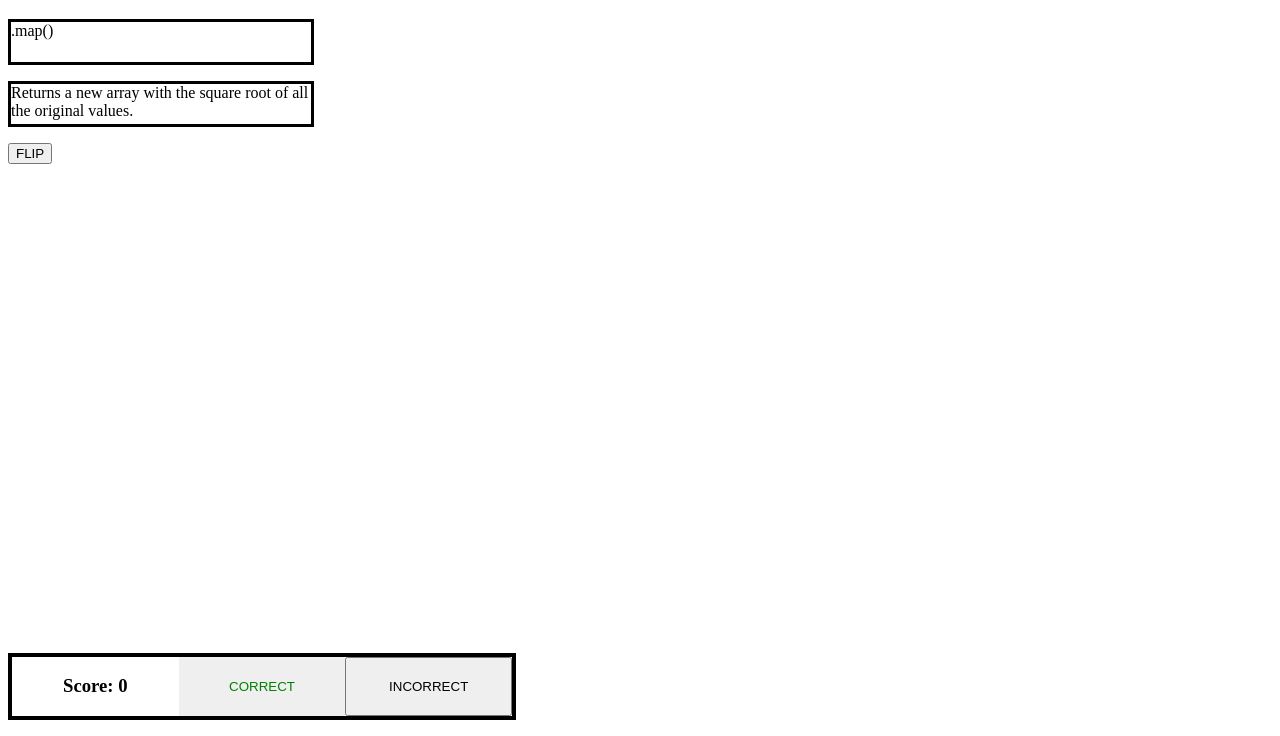
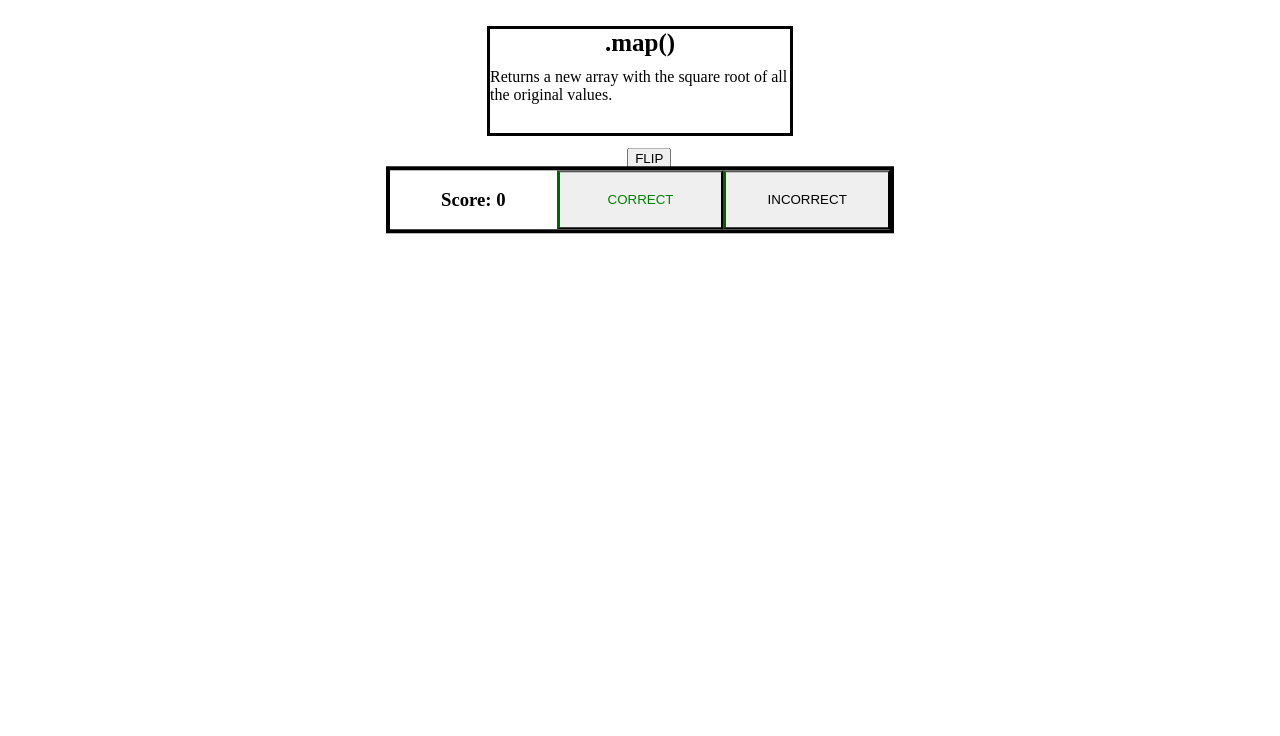
Before and after one commit to naffrey/FlashCards, a plain HTML site: page index.html in a window 1280 px wide. Both pictures are taken after a click on the button "FLIP". Shown: the part 64-800 px from the top of the page. Drawn offline with Linux system fonts and the light colour scheme.

Commit message:
CSS changes

```diff
--- a/script.js
+++ b/script.js
@@ -33,8 +33,7 @@ let card2 = new cardParts(
 
 let card1 = new cardParts('.concat()', 'Joins two separate arrays together.');
 let card7 = new cardParts(
-	'CONGRATS... *cought cough* push flip my dude',
-	'You have successfully remembered the main methods for altering an array in Javascript!'
+	'CONGRATS! YOU ARE ABLE TO RECALL JAVASCRIPT METHODS',""
 );
 
 // deck of cards
@@ -51,6 +50,8 @@ function nextCard() {
 	index = (index + 1) % deck.length;
 	cardFront.innerHTML = deck[index].word;
 	cardBack.innerHTML = deck[index].define;
+	cardVis.classList.toggle('vis');
+
 }
 
 // if incorrect is pushed have it disapear but be added back in at the end of the array
--- a/style.css
+++ b/style.css
@@ -1,30 +1,53 @@
+
 h1 {
     text-align: center;
     border-bottom: 3px solid rgb(50, 112, 133);
     background-color: lightblue;
-
 }
-
 
 #cardFront {
 	display: flex;
 	flex-wrap: wrap;
-	justify-self: center
-	position: relative;
+	justify-content: center;
+	position: fixed;
 	border: 3px solid black;
 	width: 300px;
 	height:40px;
+	left: 50%;
+	top: 15%;
+	margin-right: 50%;
+	transform: translate(-50%, -50%);
+	padding-bottom: 5%;
+	font-size: 25px;
+	font-weight: 600;
+
 }
 #cardBack {
 
 	display: flex;
 	flex-wrap: wrap;
 	justify-content: center;
-	position: relative;
-	border: 3px solid black;
+	position: fixed;
+    margin-left: auto;
+	margin-right: auto ;
 	width: 300px;
 	height:40px;
+	top:17%;
+	left: 50%;
+	margin-right: 50%;
+	transform: translate(-50%, -50%);
 }
+
+.flip {
+	margin:auto;
+	position: absolute;
+	top: 27.75%;
+	left: 49%;
+	right: 50%;
+	-ms-transform: translateY(-50%);
+	transform: translateY(-50%);
+}
+
 .vis{
 	visibility: hidden;
 }
@@ -33,15 +56,28 @@ h1 {
     display: grid;
     grid-template-columns: 1fr 1fr 1fr;
     position: fixed;
-    bottom: 2%;
+    margin-left: auto;
+	margin-right: auto ;
     border: 4px solid black;
     width: 500px;
     text-align: center;
+	top:25%;
+	left: 50%;
+	margin-right: 50%;
+	transform: translate(-50%, -50%);
+	margin-top: 5%;
 }
+
 #correct {
-    border: none;
+	border-left: 3px solid darkgreen;
     color: green;
-};
+	border-radius: 0px;
+}
+
+#incorrect {
+	border-left: 3px solid darkgreen;
+	border-radius: 0px;
+}
 
 
 
```
